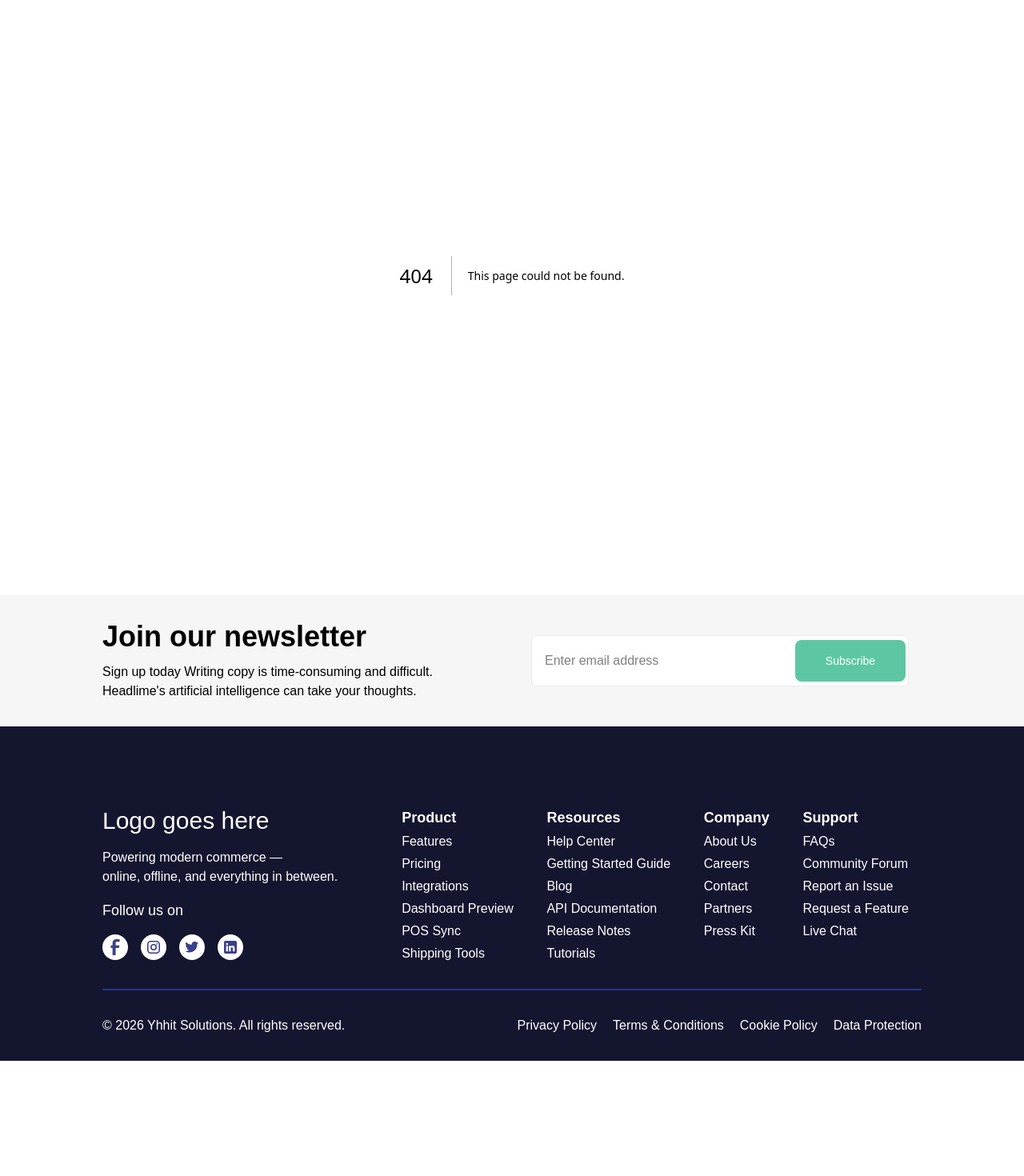
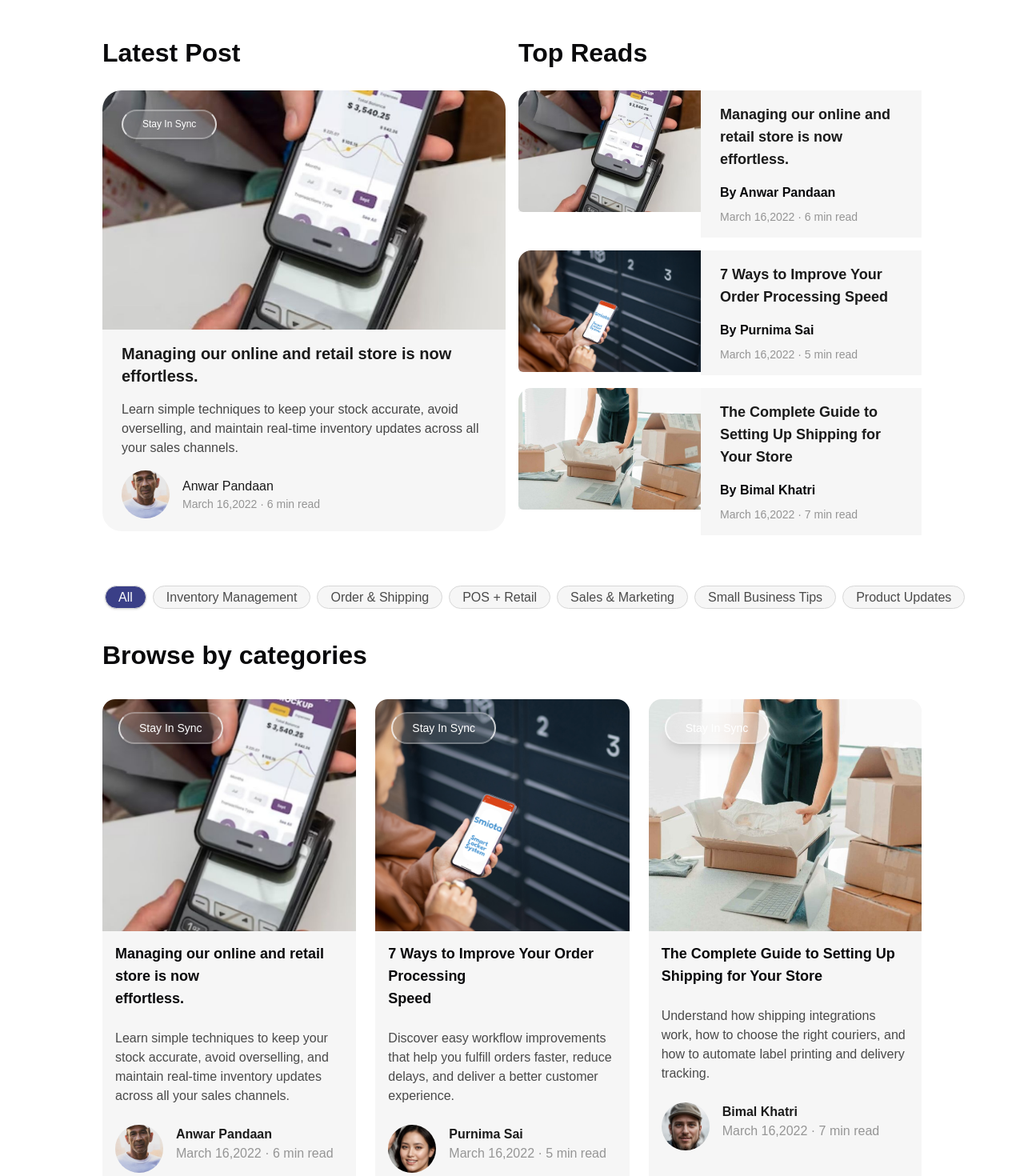
Before and after one commit to PrashantTimilsina/intern-assignment, a Next.js app: page /blog in a window 1280 px wide. Before the commit this address had no page. Shown: the part 140-1610 px from the top of the page at 80% size. Before the commit the page ends 1466 px from the top, so only its background shows below. Built offline with nearby package versions, Linux system fonts and the light colour scheme; a web font is replaced by a local one.

Commit message:
feat:blogs section added

```diff
--- /dev/null
+++ b/app/_components/BlogCard.tsx
@@ -0,0 +1,59 @@
+import Image, { StaticImageData } from "next/image";
+
+interface BlogCardProps {
+  blog: {
+    image: StaticImageData;
+    title: string;
+    subtitle: string;
+    ownerImage: StaticImageData;
+    ownerName: string;
+    date: string;
+    readDuration: string;
+  };
+  location: string;
+}
+
+function BlogCard({ blog, location }: BlogCardProps) {
+  return (
+    <div
+      className={`rounded-md rounded-tl-2xl rounded-tr-2xl  flex flex-col gap-2 pb-3   max-lg:shrink-0 ${location === "Homepage" ? "bg-white max-lg:w-[85%]" : "bg-background_brand max-lg:w-full"}`}
+    >
+      <div className="relative h-44 w-full ">
+        <Image
+          src={blog.image}
+          alt="Blog image"
+          className="rounded-tl-2xl rounded-tr-2xl h-72.5 w-full object-cover"
+          height={284}
+          width={426}
+        />
+
+        <span className="absolute z-40 top-4 left-5 text-white bg-white/10 backdrop-blur-xl px-6 py-2 rounded-full text-sm font-medium border-2 border-t-white/30 border-l-white/75 border-b-white/30 border-r-white/75 shadow-lg">
+          Stay In Sync
+        </span>
+      </div>
+      <h2 className="mt-28 text-hero-primary font-semibold py-2 px-4 text-lg lg:whitespace-pre-line">
+        {blog.title}
+      </h2>
+      <h4 className="py-2 px-4 text-sm lg:text-base text-blog-subtitle text-body-text_brand">
+        {blog.subtitle}
+      </h4>
+      <div className="flex gap-4 py-2 px-4">
+        <div>
+          <Image
+            src={blog.ownerImage}
+            alt="Owner Image"
+            className="h-15 w-15 overflow-hidden rounded-full object-cover"
+          />
+        </div>
+        <div>
+          <h3 className="text-title_brand font-semibold">{blog.ownerName}</h3>
+          <p className="text-[#959595]">
+            {blog.date} · <span>{blog.readDuration}</span>
+          </p>
+        </div>
+      </div>
+    </div>
+  );
+}
+
+export default BlogCard;
--- a/app/_components/Blogs.tsx
+++ b/app/_components/Blogs.tsx
@@ -1,5 +1,6 @@
 import { blogs } from "@/lib/data";
 import Image from "next/image";
+import BlogCard from "./BlogCard";
 function Blogs() {
   return (
     <div className="container  ">
@@ -19,47 +20,48 @@ function Blogs() {
       </div>
       <div className="flex gap-4 mt-5 max-lg:overflow-x-scroll max-lg:px-2 no-scrollbar">
         {blogs.map((el, i) => (
-          <div
-            key={i}
-            className="rounded-md bg-white flex flex-col gap-2 pb-3  max-lg:w-[85%] max-lg:shrink-0"
-          >
-            <div className="relative h-44 w-full ">
-              <Image
-                src={el.image}
-                alt="Blog image"
-                className="rounded-md h-72.5 w-full object-cover"
-                height={284}
-                width={426}
-              />
+          // <div
+          //   key={i}
+          //   className="rounded-md rounded-tl-2xl rounded-tr-2xl bg-white flex flex-col gap-2 pb-3  max-lg:w-[85%] max-lg:shrink-0"
+          // >
+          //   <div className="relative h-44 w-full ">
+          //     <Image
+          //       src={el.image}
+          //       alt="Blog image"
+          //       className="rounded-tl-2xl rounded-tr-2xl h-72.5 w-full object-cover"
+          //       height={284}
+          //       width={426}
+          //     />
 
-              <span className="absolute z-40 top-4 left-5 text-white bg-white/10 backdrop-blur-xl px-6 py-2 rounded-full text-sm font-medium border-2 border-t-white/30 border-l-white/75 border-b-white/30 border-r-white/75 shadow-lg">
-                Stay In Sync
-              </span>
-            </div>
-            <h2 className="mt-28 text-hero-primary font-semibold py-2 px-4 text-lg lg:whitespace-pre-line">
-              {el.title}
-            </h2>
-            <h4 className="py-2 px-4 text-sm lg:text-base text-blog-subtitle text-body-text_brand">
-              {el.subtitle}
-            </h4>
-            <div className="flex gap-4 py-2 px-4">
-              <div>
-                <Image
-                  src={el.ownerImage}
-                  alt="Owner Image"
-                  className="h-15 w-15 overflow-hidden rounded-full object-cover"
-                />
-              </div>
-              <div>
-                <h3 className="text-title_brand font-semibold">
-                  {el.ownerName}
-                </h3>
-                <p className="text-[#959595]">
-                  {el.date} · <span>{el.readDuration}</span>
-                </p>
-              </div>
-            </div>
-          </div>
+          //     <span className="absolute z-40 top-4 left-5 text-white bg-white/10 backdrop-blur-xl px-6 py-2 rounded-full text-sm font-medium border-2 border-t-white/30 border-l-white/75 border-b-white/30 border-r-white/75 shadow-lg">
+          //       Stay In Sync
+          //     </span>
+          //   </div>
+          //   <h2 className="mt-28 text-hero-primary font-semibold py-2 px-4 text-lg lg:whitespace-pre-line">
+          //     {el.title}
+          //   </h2>
+          //   <h4 className="py-2 px-4 text-sm lg:text-base text-blog-subtitle text-body-text_brand">
+          //     {el.subtitle}
+          //   </h4>
+          //   <div className="flex gap-4 py-2 px-4">
+          //     <div>
+          //       <Image
+          //         src={el.ownerImage}
+          //         alt="Owner Image"
+          //         className="h-15 w-15 overflow-hidden rounded-full object-cover"
+          //       />
+          //     </div>
+          //     <div>
+          //       <h3 className="text-title_brand font-semibold">
+          //         {el.ownerName}
+          //       </h3>
+          //       <p className="text-[#959595]">
+          //         {el.date} · <span>{el.readDuration}</span>
+          //       </p>
+          //     </div>
+          //   </div>
+          // </div>
+          <BlogCard key={i} blog={el} location="Homepage" />
         ))}
       </div>
     </div>
--- /dev/null
+++ b/app/blog/_components/Categories.tsx
@@ -0,0 +1,52 @@
+import React from "react";
+import { Tabs, TabsContent, TabsList, TabsTrigger } from "@/components/ui/tabs";
+import { blogs } from "@/lib/data";
+import BlogCard from "@/app/_components/BlogCard";
+function Categories() {
+  const tabsTitle = [
+    "All",
+    "Inventory Management",
+    "Order & Shipping",
+    "POS + Retail",
+    "Sales & Marketing",
+    "Small Business Tips",
+    "Product Updates",
+  ];
+
+  return (
+    <div className="lg:py-15 py-6 ">
+      <Tabs defaultValue="All">
+        <TabsList className="flex gap-2 bg-transparent max-lg:overflow-x-auto max-lg:no-scrollbar">
+          {tabsTitle.map((item, i) => (
+            <TabsTrigger
+              key={i}
+              value={item}
+              className="cursor-pointer data-[state=active]:bg-primary_brand data-[state=active]:text-white py-2 px-4 rounded-full text-base text-body-text_brand border border-[#D7D7D7] bg-background_brand"
+            >
+              {item}
+            </TabsTrigger>
+          ))}
+        </TabsList>
+        <div className="mt-6 ">
+          <h2 className="text-xl lg:text-[32px] font-semibold">
+            Browse by categories
+          </h2>
+          <div className="grid grid-cols-1 lg:grid-cols-3 space-x-6 mt-8 max-lg:space-y-4">
+            {blogs.map((el, i) => (
+              <BlogCard key={i} blog={el} location="blogpage" />
+            ))}
+          </div>
+        </div>
+
+        {/* Add content for each tab */}
+        {/* {tabsTitle.map((item, i) => (
+          <TabsContent key={i} value={item}>
+            <div className="p-4">Content for {item}</div>
+          </TabsContent>
+        ))} */}
+      </Tabs>
+    </div>
+  );
+}
+
+export default Categories;
--- /dev/null
+++ b/app/blog/page.tsx
@@ -0,0 +1,89 @@
+import { blogs } from "@/lib/data";
+import Image from "next/image";
+import Categories from "./_components/Categories";
+
+function Blog() {
+  const latestBlog = blogs[0];
+  return (
+    <div className="container lg:py-25 py-6 max-lg:px-4">
+      <div className="grid lg:grid-cols-2 grid-cols-1 max-md:gap-6 md:gap-4">
+        <div className="lg:max-w-160 w-full">
+          <h3 className="lg:text-[32px] font-semibold text-xl">Latest Post</h3>
+          <div className="relative w-full mt-6">
+            <div className="relative lg:h-74.75 w-full h-52.25">
+              <Image
+                src={latestBlog.image}
+                alt="Blog Image"
+                fill
+                className="rounded-tl-3xl rounded-tr-3xl object-cover"
+              />
+              <span className="text-[12px] absolute z-40 top-4 lg:top-6 left-4 lg:left-6 text-white bg-white/10 backdrop-blur-xl px-6 py-2 rounded-[20px] text-sm font-medium border-2 border-t-white/30 border-l-white/75 border-b-white/30 border-r-white/75 shadow-lg">
+                Stay In Sync
+              </span>
+            </div>
+            <div className="py-4 px-6 space-y-4 bg-white lg:bg-background_brand max-lg:shadow-md rounded-bl-3xl rounded-br-3xl">
+              <h2 className="lg:text-xl font-bold text-title_brand text-base">
+                {latestBlog.title}
+              </h2>
+              <p className="text-[#464646] max-lg:text-sm">
+                {latestBlog.subtitle}
+              </p>
+              <div className="flex gap-4 items-center ">
+                <div className="h-15 w-15 relative shrink-0 ">
+                  <Image
+                    src={latestBlog.ownerImage}
+                    alt={latestBlog.ownerName}
+                    fill
+                    className="object-cover rounded-full"
+                  />
+                </div>
+                <div>
+                  <h3 className="text-title_brand font-medium max-lg:text-sm">
+                    {latestBlog.ownerName}
+                  </h3>
+                  <p className="text-[#959595] lg:text-sm font-medium text-[12px]">
+                    {latestBlog.date} · <span>{latestBlog.readDuration}</span>
+                  </p>
+                </div>
+              </div>
+            </div>
+          </div>
+        </div>
+        <div>
+          <h3 className="lg:text-[32px] font-semibold text-xl">Top Reads</h3>
+
+          <div className="space-y-4 lg:mt-6  mt-4">
+            {blogs.map((blog, index) => (
+              <div key={index} className="flex rounded-md w-full">
+                <div className="lg:h-38 lg:w-57 relative bg-background_brand rounded-tl-3xl shrink-0 w-34.25 h-auto">
+                  <Image
+                    src={blog.image}
+                    alt={blog.title}
+                    fill
+                    className="object-cover rounded-tl-2xl rounded-bl-md h-full w-full"
+                  />
+                </div>
+                <div className="bg-background_brand py-4 px-6 w-full">
+                  <h2 className="text-base lg:text-lg font-semibold text-title_brand">
+                    {blog.title}
+                  </h2>
+                  <h4 className="mt-4 font-semibold lg:text-base text-sm">
+                    By {blog.ownerName}
+                  </h4>
+                  <p className="text-[#959595] text-[12px] lg:text-sm font-medium mt-2">
+                    {blog.date} · <span>{blog.readDuration}</span>
+                  </p>
+                </div>
+              </div>
+            ))}
+          </div>
+        </div>
+      </div>
+      {/* <div> */}
+      <Categories />
+      {/* </div> */}
+    </div>
+  );
+}
+
+export default Blog;
--- a/app/solution/page.tsx
+++ b/app/solution/page.tsx
@@ -22,7 +22,6 @@ function Solution() {
             </div>
             {/*second div*/}
             <div className="flex  max-lg:w-full max-w-[713px]">
-              {/* <div className="relative "> */}
               <Image
                 src={SolutionImage}
                 alt="Solution"
@@ -30,15 +29,11 @@ function Solution() {
                 width={713}
                 className="lg:h-114.75 w-full object-contain pl-10"
               />
-              {/* </div> */}
             </div>
           </div>
         </div>
       </div>
       <div className="bg-background_brand py-6 max-lg:px-4">
-        {/* <h1 className="font-semibold text-hero-primary text-center ">
-          Trusted by Businesses Worldwide
-        </h1> */}
         <ImgScroll />
       </div>
 
```
